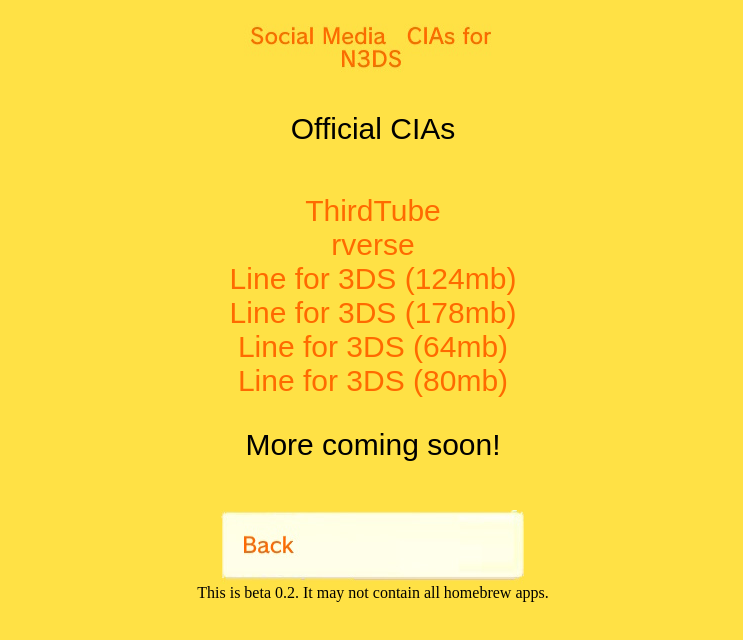
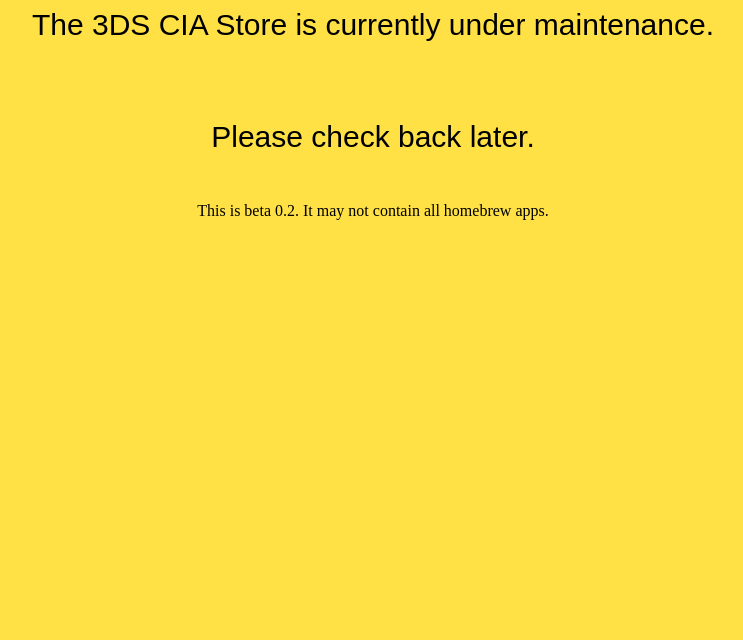
Before and after one commit to Venus5687/cstore, a plain HTML site: page scl.html in a window 1280 px wide. Shown: the whole page, without its empty margins (267-1010 px from the left). Drawn offline with Linux system fonts and the light colour scheme.

Commit message:
Update scl.html

```diff
--- a/scl.html
+++ b/scl.html
@@ -31,7 +31,7 @@ a:active {
 text-decoration: none;
 }
 </style>
-<TITLE>3DS CIA Store - All Homebrew CIAs</TITLE>
+<TITLE>3DS CIA Store - Maintenance</TITLE>
 </HEAD>
 <BODY>
 <script>
@@ -44,30 +44,12 @@ text-decoration: none;
     music.play();
   });
    </script>
-<audio id="music" src="https://github.com/Venus5687/cstore/raw/master/music.wav" loop></audio>
+<audio id="audio" src="https://github.com/Venus5687/cstore/raw/master/load.wav" loop></audio>
 <body background="https://github.com/Venus5687/cstore/blob/master/backg.jpg?raw=true">
 <center>
-<img src='https://github.com/Venus5687/cstore/blob/master/scl.jpg?raw=true' alt='Social CIAs' />
+<p style="font-size:30; font-family:Arial">The 3DS CIA Store is currently under maintenance.</p>
 <br>
-<p style="font-size:30; font-family:Arial">Official CIAs</p>
-<br>
-<a href='https://github.com/windows-server-2003/ThirdTube/releases/download/v0.5.3/ThirdTube.cia'>ThirdTube</a>
-<br>
-<a href='https://github.com/rverseTeam/rverse-Releases/releases/download/v4.0.0/rverse-3ds.7z'>rverse</a>
-<br>
-<a href='https://github.com/Core-2-Extreme/Line_for_3DS/releases/download/v1.7.2/Line_for_3DS_124mb.cia'>Line for 3DS (124mb)</a>
-<br>
-<a href='https://github.com/Core-2-Extreme/Line_for_3DS/releases/download/v1.7.2/Line_for_3DS_178mb.cia'>Line for 3DS (178mb)</a>
-<br>
-<a href='https://github.com/Core-2-Extreme/Line_for_3DS/releases/download/v1.7.2/Line_for_3DS_64mb.cia'>Line for 3DS (64mb)</a>
-<br>
-<a href='https://github.com/Core-2-Extreme/Line_for_3DS/releases/download/v1.7.2/Line_for_3DS_80mb.cia'>Line for 3DS (80mb)</a>
-<br>
-<p style="font-size:30; font-family:Arial">More coming soon!</p>
-<br>
-<a href="https://venus5687.github.io/cstore/">
-<img src="https://github.com/Venus5687/cstore/blob/master/bak.jpg?raw=true" alt="Go Back" value="PLAY" onclick="play()">
-</a>
+  <p style="font-size:30; font-family:Arial">Please check back later.</p>
 <br>
 This is beta 0.2. It may not contain all homebrew apps.
 </BODY>
```
